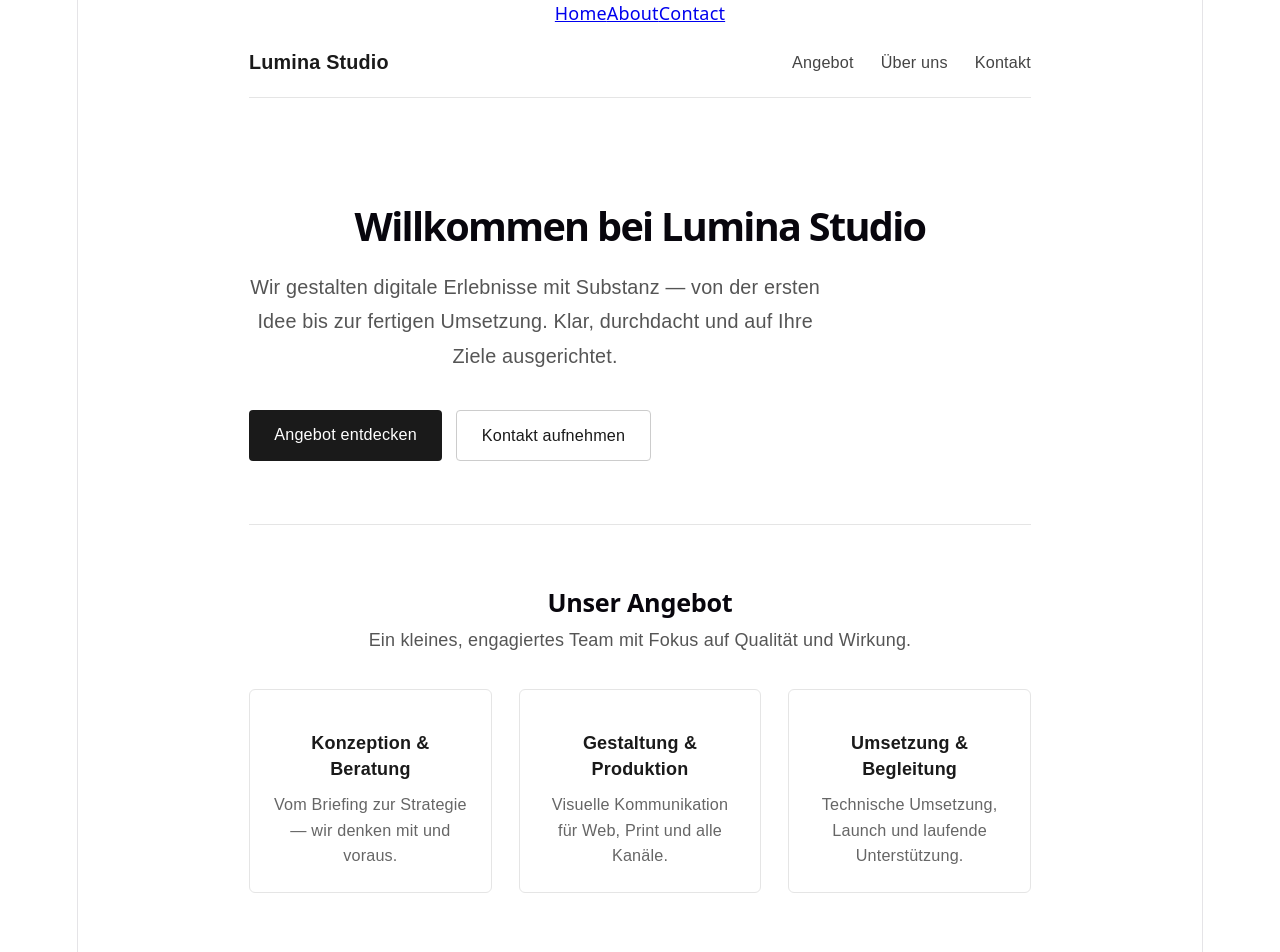
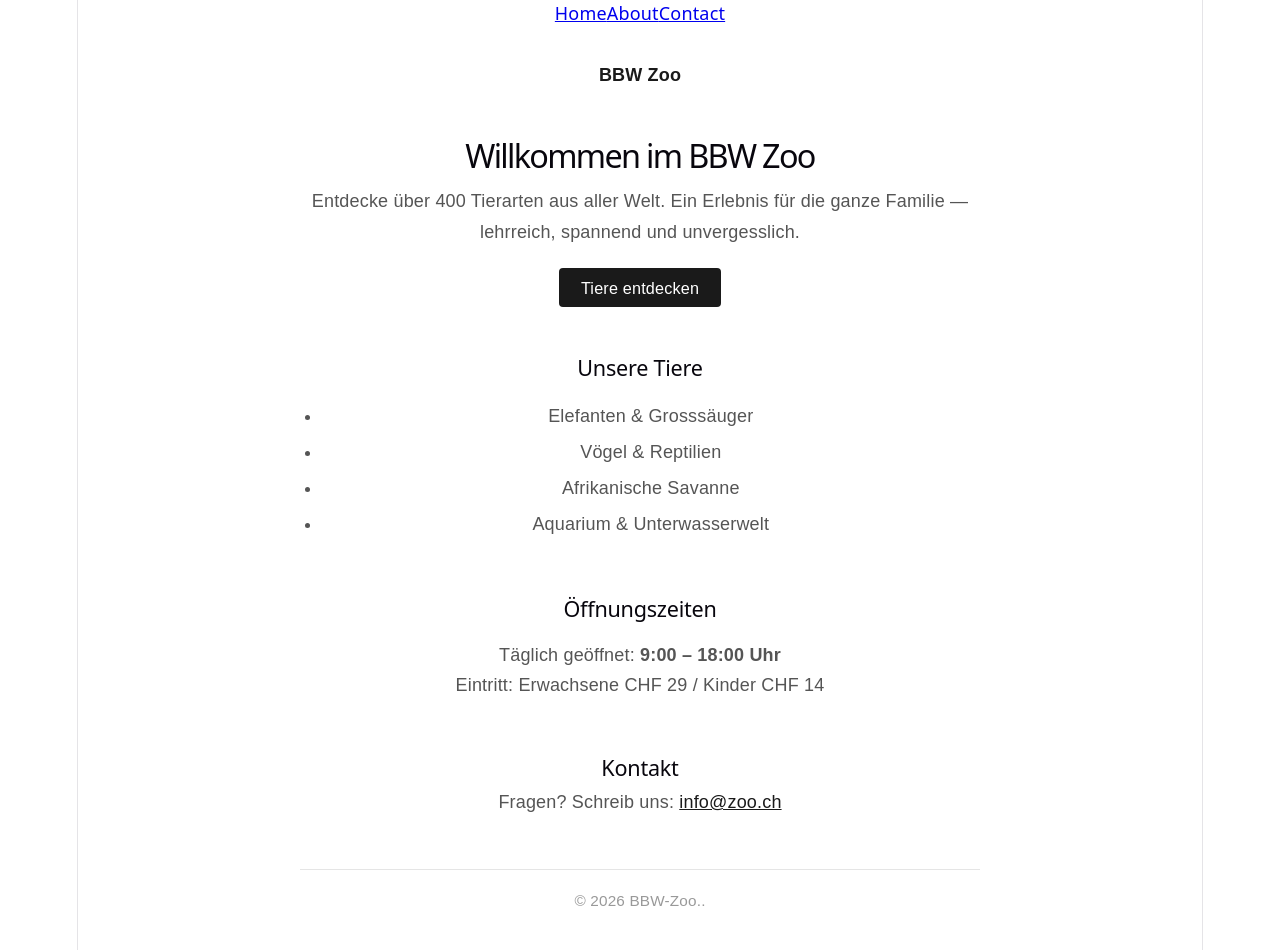
Before and after one commit to GuyNeeman/Zoo-Applikatkon, a React (Vite) app: page / in a window 1280 px wide. Shown: the top 952 px of the page. Built offline with nearby package versions, Linux system fonts and the light colour scheme.

Commit message:
Fix: Fix Homepage

```diff
--- a/src/components/home.jsx
+++ b/src/components/home.jsx
@@ -1,97 +1,55 @@
-export default function HomePage() {
+export default function Home() {
     return (
-        <div style={{ fontFamily: "sans-serif", maxWidth: "860px", margin: "0 auto", padding: "0 1.5rem", color: "#1a1a1a" }}>
+        <div style={{ fontFamily: "sans-serif", maxWidth: "680px", margin: "0 auto", padding: "2rem 1.5rem", color: "#1a1a1a" }}>
 
-            {/* Navigation */}
-            <nav style={{ display: "flex", justifyContent: "space-between", alignItems: "center", padding: "1.25rem 0", borderBottom: "1px solid #e5e5e5" }}>
-                <span style={{ fontWeight: "600", fontSize: "1.1rem" }}>Lumina Studio</span>
-                <ul style={{ display: "flex", gap: "1.5rem", listStyle: "none", margin: 0, padding: 0 }}>
-                    <li><a href="#angebot" style={linkStyle}>Angebot</a></li>
-                    <li><a href="#ueber-uns" style={linkStyle}>Über uns</a></li>
-                    <li><a href="#kontakt" style={linkStyle}>Kontakt</a></li>
-                </ul>
-            </nav>
+            {/* Header */}
+            <header style={{ marginBottom: "3rem" }}>
+                <strong>BBW Zoo</strong>
+            </header>
 
             {/* Hero */}
-            <section style={{ padding: "4rem 0 3rem" }}>
-                <h1 style={{ fontSize: "2.2rem", fontWeight: "700", lineHeight: "1.25", marginBottom: "1rem" }}>
-                    Willkommen bei Lumina Studio
-                </h1>
-                <p style={{ fontSize: "1.1rem", lineHeight: "1.75", color: "#555", maxWidth: "52ch", marginBottom: "2rem" }}>
-                    Wir gestalten digitale Erlebnisse mit Substanz — von der ersten Idee bis zur fertigen Umsetzung. Klar, durchdacht und auf Ihre Ziele ausgerichtet.
+            <section style={{ marginBottom: "3rem" }}>
+                <h1 style={{ fontSize: "1.8rem", marginBottom: "1rem" }}>Willkommen im BBW Zoo</h1>
+                <p style={{ color: "#555", lineHeight: "1.7", marginBottom: "1.5rem" }}>
+                    Entdecke über 400 Tierarten aus aller Welt. Ein Erlebnis für die ganze Familie — lehrreich, spannend und unvergesslich.
                 </p>
-                <div style={{ display: "flex", gap: "0.75rem" }}>
-                    <a href="#angebot" style={btnPrimary}>Angebot entdecken</a>
-                    <a href="#kontakt" style={btnSecondary}>Kontakt aufnehmen</a>
-                </div>
-            </section>
-
-            <hr style={{ border: "none", borderTop: "1px solid #e5e5e5" }} />
-
-            {/* Angebot */}
-            <section id="angebot" style={{ padding: "3rem 0" }}>
-                <h2 style={{ fontSize: "1.4rem", fontWeight: "600", marginBottom: "0.5rem" }}>Unser Angebot</h2>
-                <p style={{ color: "#555", marginBottom: "2rem" }}>
-                    Ein kleines, engagiertes Team mit Fokus auf Qualität und Wirkung.
-                </p>
-                <div style={{ display: "grid", gridTemplateColumns: "repeat(auto-fit, minmax(220px, 1fr))", gap: "1.5rem" }}>
-                    {[
-                        { title: "Konzeption & Beratung", desc: "Vom Briefing zur Strategie — wir denken mit und voraus." },
-                        { title: "Gestaltung & Produktion", desc: "Visuelle Kommunikation für Web, Print und alle Kanäle." },
-                        { title: "Umsetzung & Begleitung", desc: "Technische Umsetzung, Launch und laufende Unterstützung." },
-                    ].map((item, i) => (
-                        <div key={i} style={{ padding: "1.25rem", border: "1px solid #e5e5e5", borderRadius: "6px" }}>
-                            <h3 style={{ fontSize: "1rem", fontWeight: "600", marginBottom: "0.5rem" }}>{item.title}</h3>
-                            <p style={{ fontSize: "0.9rem", color: "#666", lineHeight: "1.6", margin: 0 }}>{item.desc}</p>
-                        </div>
-                    ))}
-                </div>
-            </section>
-
-            <hr style={{ border: "none", borderTop: "1px solid #e5e5e5" }} />
-
-            {/* Kontakt */}
-            <section id="kontakt" style={{ padding: "3rem 0" }}>
-                <h2 style={{ fontSize: "1.4rem", fontWeight: "600", marginBottom: "0.5rem" }}>Kontakt</h2>
-                <p style={{ color: "#555", lineHeight: "1.75" }}>
-                    Haben Sie ein Projekt im Kopf? Schreiben Sie uns — wir melden uns innerhalb von 24 Stunden.
-                </p>
-                <a href="mailto:hallo@luminastudio.ch" style={{ ...btnPrimary, display: "inline-block", marginTop: "1.25rem" }}>
-                    hallo@luminastudio.ch
+                <a href="#tiere" style={{ background: "#1a1a1a", color: "#fff", padding: "0.6rem 1.2rem", borderRadius: "4px", textDecoration: "none", fontSize: "0.9rem" }}>
+                    Tiere entdecken
                 </a>
             </section>
 
+            {/* Angebot */}
+            <section id="tiere" style={{ marginBottom: "3rem" }}>
+                <h2 style={{ fontSize: "1.2rem", marginBottom: "1rem" }}>Unsere Tiere</h2>
+                <ul style={{ paddingLeft: "1.2rem", color: "#555", lineHeight: "2" }}>
+                    <li>Elefanten & Grosssäuger</li>
+                    <li>Vögel & Reptilien</li>
+                    <li>Afrikanische Savanne</li>
+                    <li>Aquarium & Unterwasserwelt</li>
+                </ul>
+            </section>
+
+            {/* Öffnungszeiten */}
+            <section style={{ marginBottom: "3rem" }}>
+                <h2 style={{ fontSize: "1.2rem", marginBottom: "1rem" }}>Öffnungszeiten</h2>
+                <p style={{ color: "#555", lineHeight: "1.7" }}>
+                    Täglich geöffnet: <strong>9:00 – 18:00 Uhr</strong><br />
+                    Eintritt: Erwachsene CHF 29 / Kinder CHF 14
+                </p>
+            </section>
+
+            {/* Kontakt */}
+            <section id="kontakt" style={{ marginBottom: "3rem" }}>
+                <h2 style={{ fontSize: "1.2rem", marginBottom: "0.5rem" }}>Kontakt</h2>
+                <p style={{ color: "#555" }}>
+                    Fragen? Schreib uns: <a href="mailto:info@zoo.ch" style={{ color: "#1a1a1a" }}>info@zoo.ch</a>
+                </p>
+            </section>
+
             {/* Footer */}
-            <footer style={{ borderTop: "1px solid #e5e5e5", padding: "1.5rem 0", fontSize: "0.85rem", color: "#999" }}>
-                © {new Date().getFullYear()} Lumina Studio — Zürich
+            <footer style={{ borderTop: "1px solid #e5e5e5", paddingTop: "1rem", fontSize: "0.85rem", color: "#999" }}>
+                © {new Date().getFullYear()} BBW-Zoo..
             </footer>
-
         </div>
     );
 }
-
-const linkStyle = {
-    color: "#444",
-    textDecoration: "none",
-    fontSize: "0.9rem",
-};
-
-const btnPrimary = {
-    background: "#1a1a1a",
-    color: "#fff",
-    padding: "0.65rem 1.4rem",
-    borderRadius: "4px",
-    textDecoration: "none",
-    fontSize: "0.9rem",
-    fontWeight: "500",
-};
-
-const btnSecondary = {
-    background: "transparent",
-    color: "#1a1a1a",
-    padding: "0.65rem 1.4rem",
-    borderRadius: "4px",
-    textDecoration: "none",
-    fontSize: "0.9rem",
-    border: "1px solid #ccc",
-};
```
